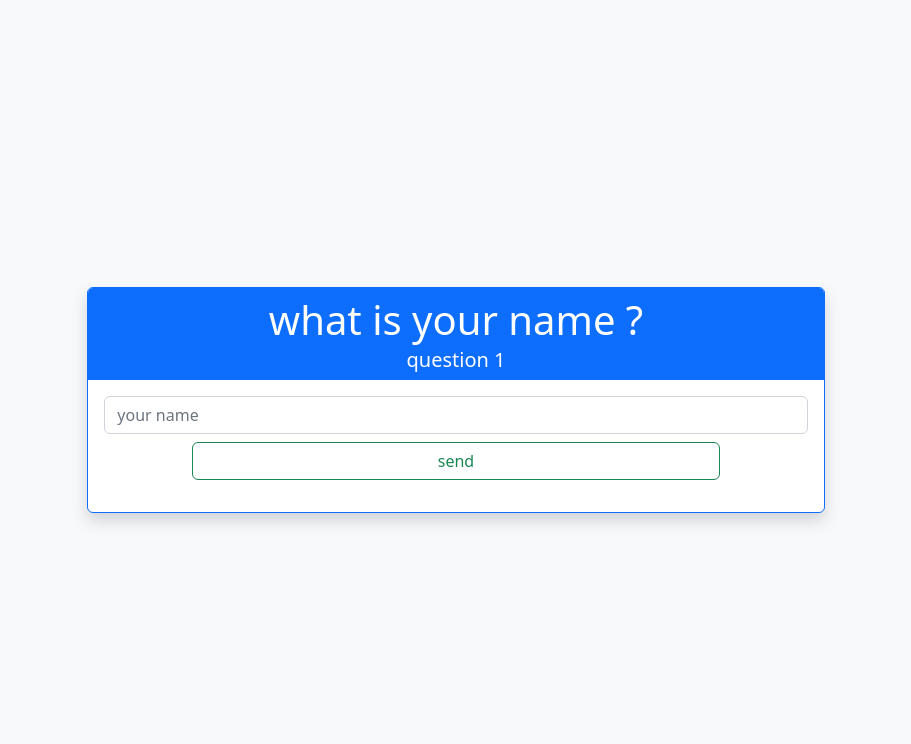
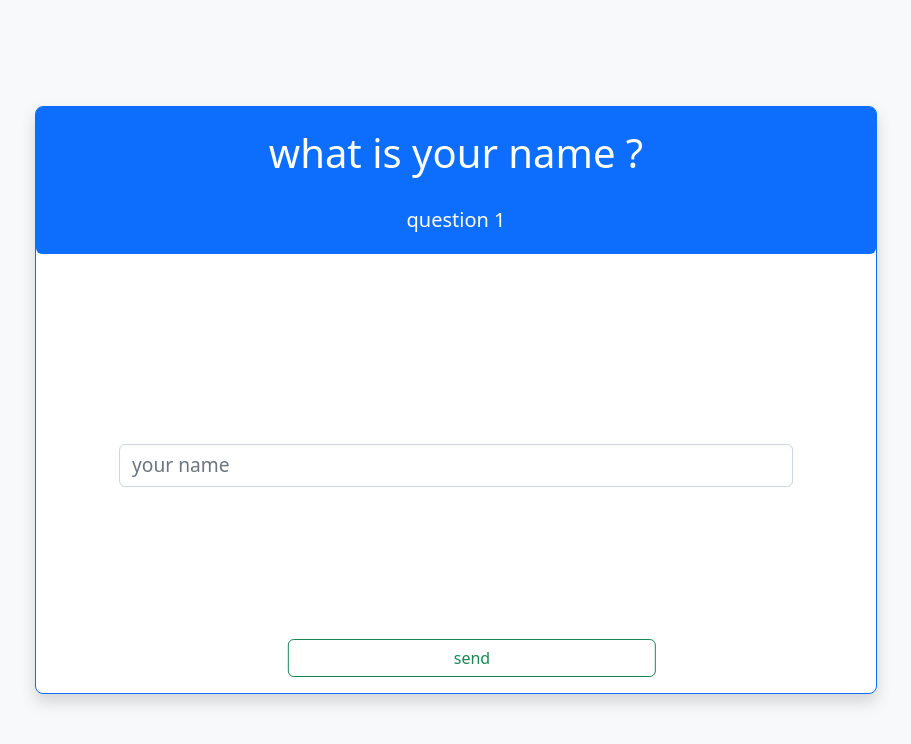
Before and after one commit to shayanfpg9/QuizApp, a plain HTML site: page index.htm in a window 1280 px wide. Shown: the whole page, without its empty margins (184-1095 px from the left). Drawn offline with Linux system fonts and the light colour scheme.

Commit message:
change the template

```diff
--- a/index.htm
+++ b/index.htm
@@ -6,6 +6,10 @@
     <title>Quiz App with Js</title>
 
     <style>
+      * {
+        transition: all 0.3s linear, background-color 0.1s ease;
+      }
+
       #content > label {
         width: calc(100% - 1rem);
         padding-left: 0.5rem;
@@ -19,51 +23,48 @@
       .feedbacks > *:not(:first-child) {
         margin-top: 1rem;
       }
+
+      .middle-x {
+        margin-left: 50%;
+        transform: translateX(-50%);
+      }
+
+      input[type="text"],
+      label {
+        font-size: 1.2rem !important;
+      }
     </style>
   </head>
   <body
     class="d-flex justify-content-center align-items-center bg-light container-fluid p-2"
   >
-    <div id="body-form" class="card shadow border-primary col-12 col-lg-7 col-md-10">
-      <div class="card-header text-center text-bg-primary border-bottom-0">
-        <h1 class="card-title"></h1>
-        <h2 class="card-subtitle fs-5">
+    <div
+      id="body-form"
+      class="card shadow border-primary col-12 col-lg-8 col-md-10 h-75 rounded-3"
+    >
+      <div
+        class="card-header text-center text-bg-primary border-bottom-0 rounded-2 h-25 d-flex flex-wrap align-items-center"
+      >
+        <h1 class="card-title col-12"></h1>
+        <h2 class="card-subtitle fs-5 col-12">
           question <span id="question-index"></span>
         </h2>
       </div>
 
-      <div class="card-body">
-        <form class="text-center needs-validation exam" class="form" novalidate>
-          <!-- <textarea class="form-text" id="" cols="30" rows="10"></textarea> -->
+      <div
+        class="card-body d-flex align-items-center flex-wrap justify-content-center"
+      >
+        <form
+          class="text-center needs-validation exam w-100"
+          class="form"
+          novalidate
+        >
+          <div class="col-12 col-lg-10 middle-x text-start" id="content"></div>
 
-          <!-- <input placeholder="write answer" type="text" class="form-control" /> -->
-
-          <!-- <div class="valid-feedback">Looks good!</div>
-          <div class="invalid-feedback">Looks good!</div> -->
-
-          <!-- <select class="form-select">
-            <option data-default value="val-1">item 1</option>
-            <option value="val-2">item 2</option>
-            <option value="val-3">item 3</option>
-          </select> -->
-
-          <!-- <input
-            id="check"
-            name="radio"
-            type="radio"
-            class="form-check-input"
-            data-default
-          />
-          <input
-            id="check"
-            name="radio"
-            type="radio"
-            class="form-check-input"
-          /> -->
-
-          <div class="col-12 text-start" id="content"></div>
-
-          <div class="col-12" id="send">
+          <div
+            class="col-12 col-lg-7 middle-x position-absolute bottom-0 mb-3"
+            id="send"
+          >
             <button type="submit" class="btn btn-outline-success w-75 mt-2">
               send
             </button>
```
